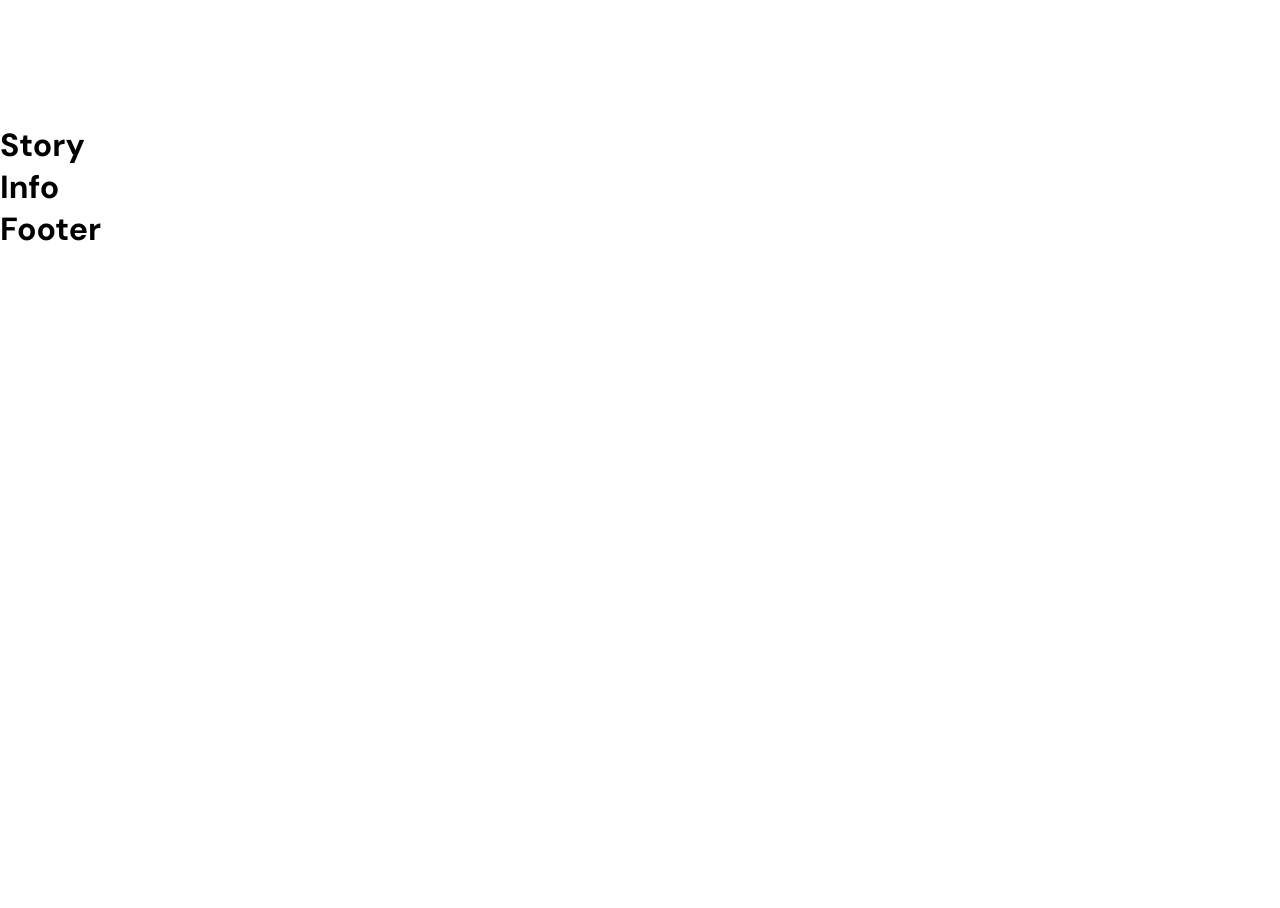
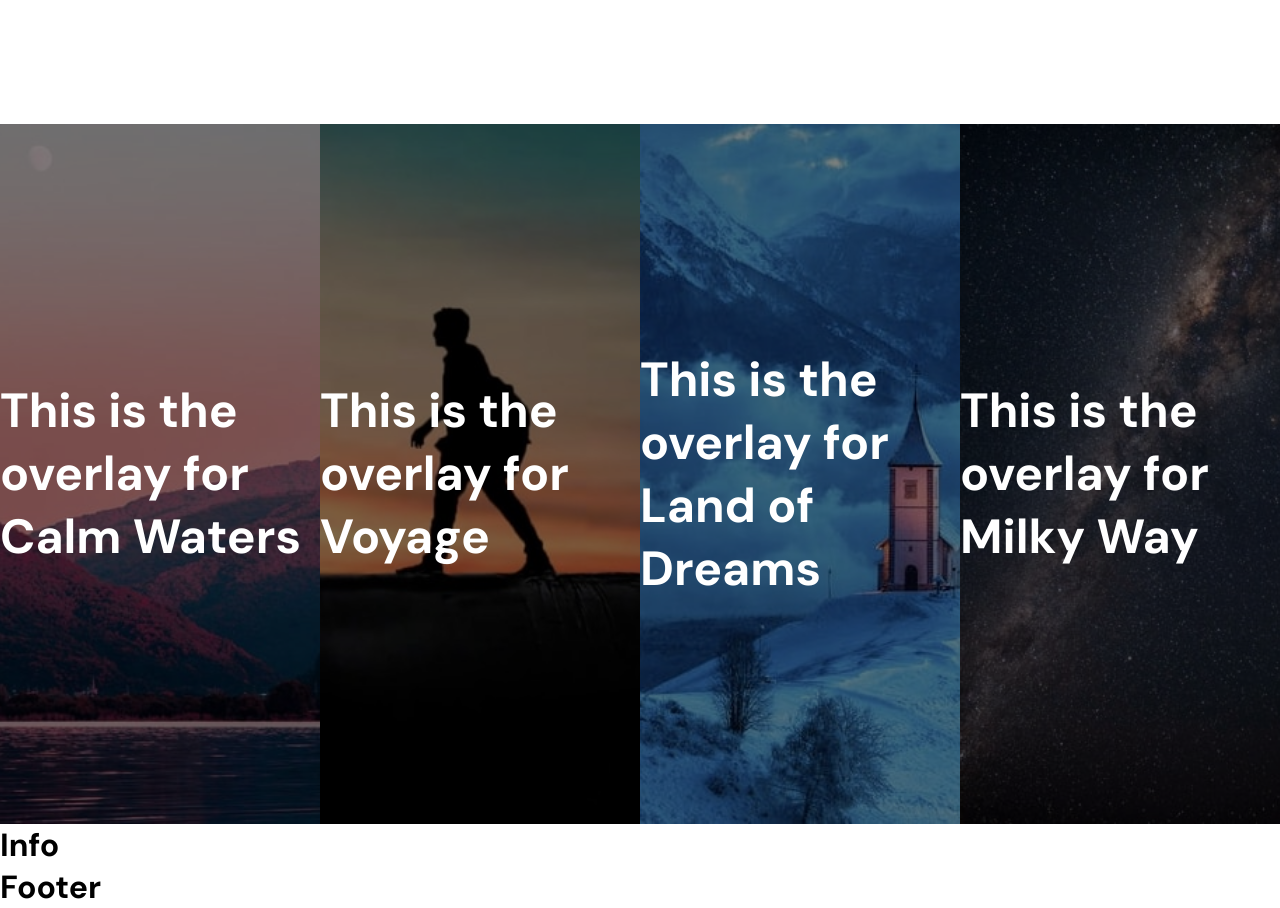
Before and after one commit to BuraYu/photosnap, a React (Create React App) app: page / in a window 1280 px wide. Shown: the part 2140-3048 px from the top of the page. Before the commit the page ends 2390 px from the top, so only its background shows below. Built offline with nearby package versions, Linux system fonts and the light colour scheme.

Commit message:
add story section, basic design

```diff
--- a/src/components/Story.js
+++ b/src/components/Story.js
@@ -1,7 +1,75 @@
+import calm from "../assets/stories/desktop/calm-waters.jpg";
+import voyage from "../assets/stories/desktop/18-days-voyage.jpg";
+import dreams from "../assets/stories/desktop/land-of-dreams.jpg";
+import milkyWay from "../assets/stories/desktop/milky-way.jpg";
+
+const overlayStyle = {
+  position: "absolute",
+  top: 0,
+  left: 0,
+  width: "100%",
+  height: "100%",
+  backgroundColor: "rgba(0, 0, 0, 0.5)",
+  color: "white",
+  display: "flex",
+  justifyContent: "center",
+  alignItems: "center",
+  fontSize: "24px",
+  opacity: 1,
+  transition: "opacity 0.5s ease",
+};
+
+const containerStories = {
+  position: "relative",
+  width: "100%",
+  height: "100%",
+  overflow: "hidden",
+};
+
+const grid = {
+  display: "grid",
+  gridTemplateColumns: "repeat(4, 1fr)",
+  height: "700px",
+  margin: 0,
+  padding: 0,
+};
+
+const imageStyle = {
+  width: "100%",
+  height: "100%",
+  objectFit: "cover",
+};
+
 const Story = () => {
   return (
-    <div>
-      <h1>Story</h1>
+    <div style={grid}>
+      <div style={containerStories}>
+        <img src={calm} alt="Calm Waters" style={imageStyle} />
+        <div className="overlay" style={overlayStyle}>
+          <h1>This is the overlay for Calm Waters</h1>
+        </div>
+      </div>
+
+      <div style={containerStories}>
+        <img src={voyage} alt="18 Days Voyage" style={imageStyle} />
+        <div className="overlay" style={overlayStyle}>
+          <h1>This is the overlay for Voyage</h1>
+        </div>
+      </div>
+
+      <div style={containerStories}>
+        <img src={dreams} alt="Land of Dreams" style={imageStyle} />
+        <div className="overlay" style={overlayStyle}>
+          <h1>This is the overlay for Land of Dreams</h1>
+        </div>
+      </div>
+
+      <div style={containerStories}>
+        <img src={milkyWay} alt="Milky Way" style={imageStyle} />
+        <div className="overlay" style={overlayStyle}>
+          <h1>This is the overlay for Milky Way</h1>
+        </div>
+      </div>
     </div>
   );
 };
```
